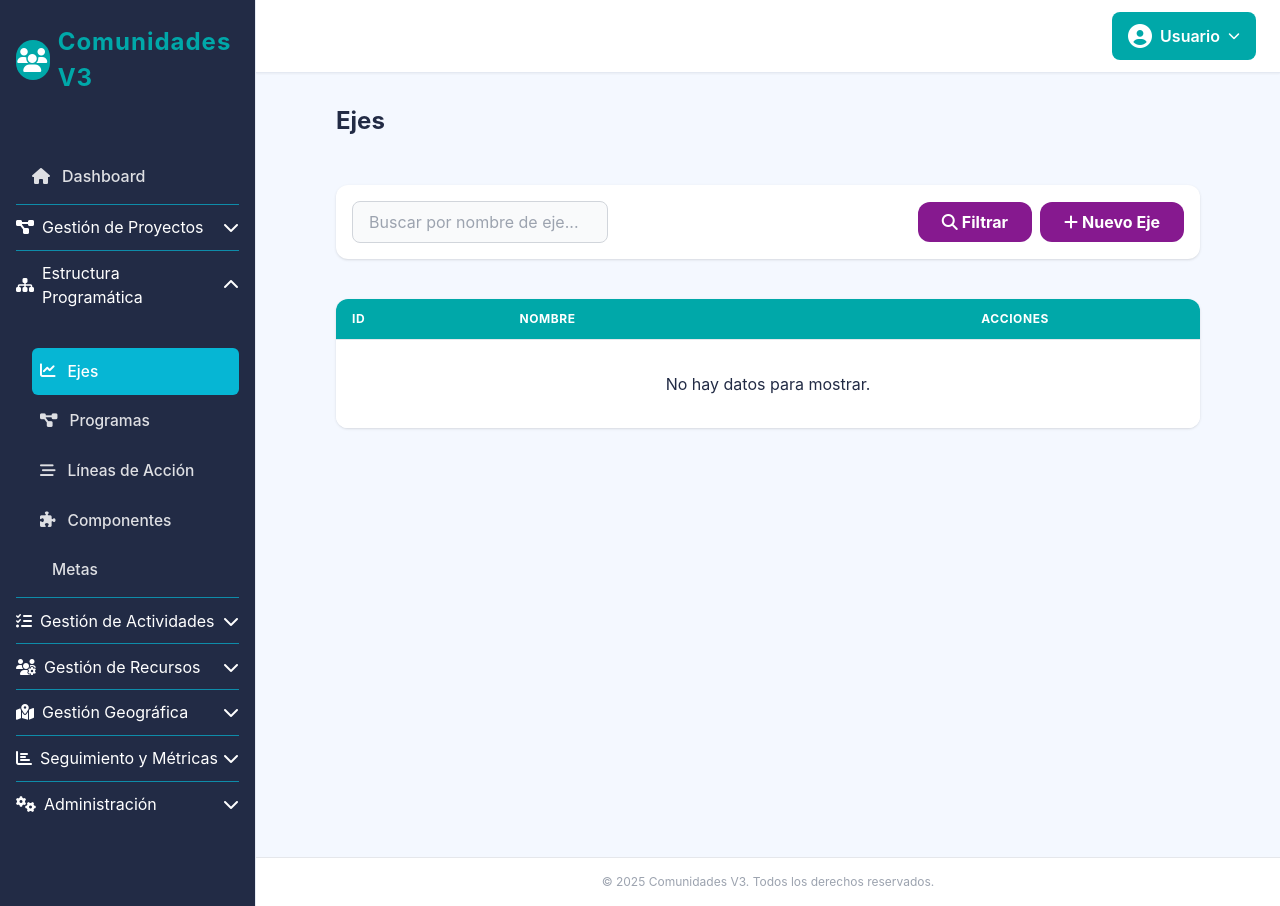
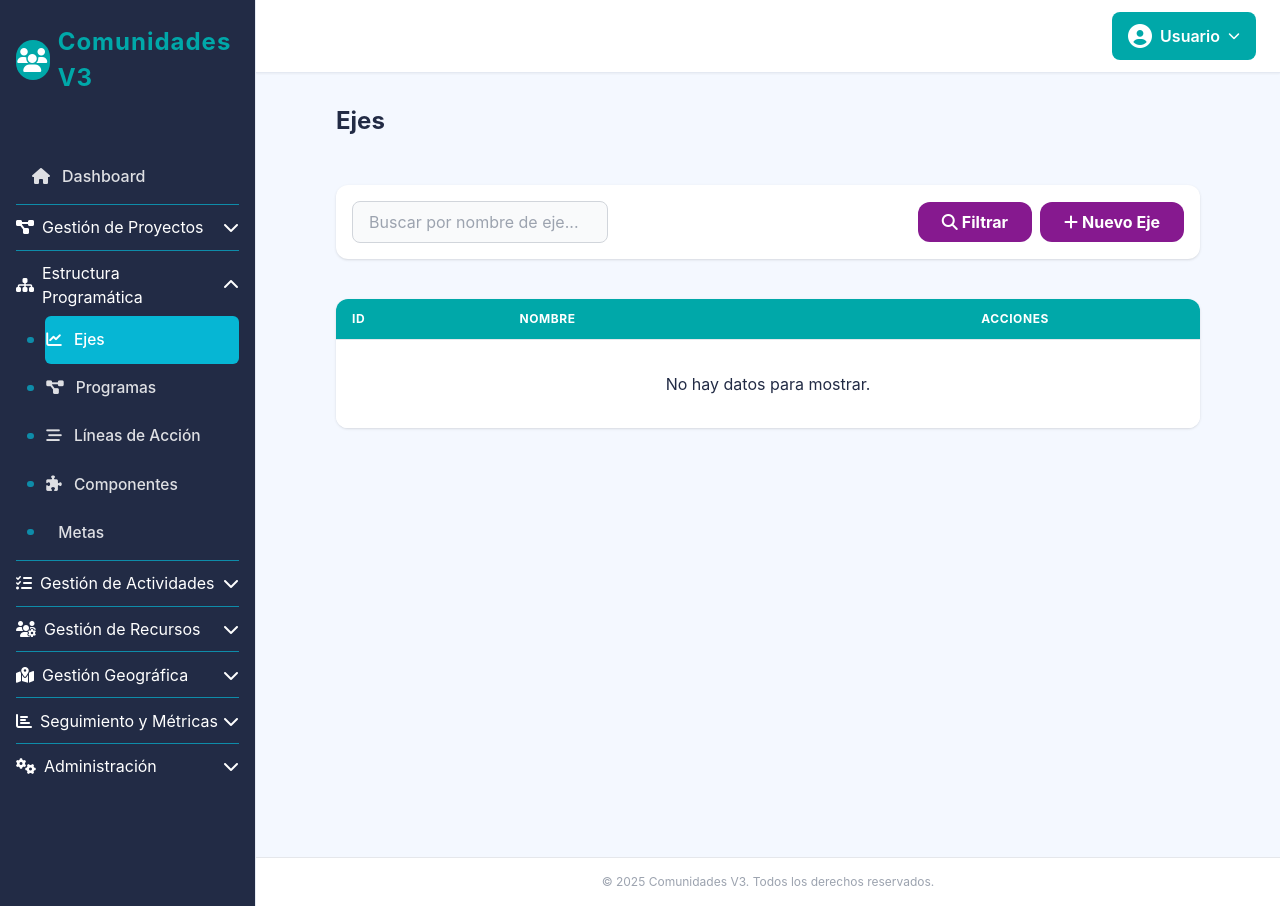
Before and after one commit to dagargon89/comunidades_v3, a PHP site: page /axes in a window 1280 px wide. Run offline with PHP 8.4, Linux system fonts and the light colour scheme; the visitor is signed in with stand-in values (Sample User, id 1); data that the repository does not hold is empty; some libraries are stand-ins or nearby versions.

Commit message:
Actualización de la barra lateral para mejorar la presentación y organización de los elementos. Se ajustaron los estilos CSS, incluyendo la eliminación de márgenes innecesarios y la modificación de la estructura de las listas. Además, se actualizaron los detalles de depuración de sesiones para reflejar cambios en los parámetros de solicitud.

```diff
--- a/session_debug.txt
+++ b/session_debug.txt
@@ -27,7 +27,7 @@ INDEX: Array
     [CONTEXT_DOCUMENT_ROOT] => C:/laragon/www/comunidades_v3/public
     [SERVER_ADMIN] => admin@example.com
     [SCRIPT_FILENAME] => C:/laragon/www/comunidades_v3/public/index.php
-    [REMOTE_PORT] => 62189
+    [REMOTE_PORT] => 62438
     [REDIRECT_URL] => /axes
     [GATEWAY_INTERFACE] => CGI/1.1
     [SERVER_PROTOCOL] => HTTP/1.1
@@ -36,8 +36,8 @@ INDEX: Array
     [REQUEST_URI] => /axes
     [SCRIPT_NAME] => /index.php
     [PHP_SELF] => /index.php
-    [REQUEST_TIME_FLOAT] => 1751658864.8641
-    [REQUEST_TIME] => 1751658864
+    [REQUEST_TIME_FLOAT] => 1751659464.1347
+    [REQUEST_TIME] => 1751659464
 )
 Array
 (
--- a/src/Views/layouts/partials/sidebar.php
+++ b/src/Views/layouts/partials/sidebar.php
@@ -18,13 +18,6 @@ function is_active($route)
         border-radius: 0.5rem;
     }
 
-    .sidebar .accordion-header:hover,
-    .sidebar .accordion-header:focus {
-        background: #06b6d4;
-        /* Color activo (ejemplo: tailwind cyan-500) */
-        color: #fff;
-    }
-
     .sidebar .accordion-header .accordion-icon {
         transition: transform 0.2s;
     }
@@ -33,19 +26,44 @@ function is_active($route)
         transform: rotate(180deg);
     }
 
+    .sidebar .accordion-content ul {
+        list-style: none;
+        padding-left: 0.5rem;
+        margin: 0;
+    }
+
     .sidebar .accordion-content ul>li {
-        margin-bottom: 0.15rem;
-        margin-top: 0.15rem;
+        display: flex;
+        align-items: center;
+        margin-bottom: 0.05rem;
+        margin-top: 0.05rem;
+        min-height: 2rem;
+    }
+
+    .sidebar .accordion-content ul>li::before {
+        content: '';
+        display: inline-block;
+        width: 0.4em;
+        height: 0.4em;
+        background: #06b6d4;
+        border-radius: 50%;
+        margin-right: 0.7em;
+        margin-left: 0.2em;
+        opacity: 0.7;
     }
 
     .sidebar .accordion-content ul>li>a {
-        padding-left: 0.5rem;
+        padding-left: 0.1rem;
         border-radius: 0.375rem;
         font-size: 0.97rem;
+        flex: 1;
+        display: flex;
+        align-items: center;
+        min-height: 2rem;
+        transition: background 0.2s, color 0.2s;
     }
 
-    .sidebar .accordion-content ul>li>a.active,
-    .sidebar .accordion-content ul>li>a:hover {
+    .sidebar .accordion-content ul>li>a.active {
         background: #06b6d4;
         color: #fff;
     }
@@ -59,8 +77,8 @@ function is_active($route)
     }
 
     .sidebar ul.space-y-1>li {
-        margin-bottom: 0.1rem;
-        margin-top: 0.1rem;
+        margin-bottom: 0.05rem;
+        margin-top: 0.05rem;
     }
 
     .sidebar .sidebar-group-label {
@@ -95,7 +113,7 @@ function is_active($route)
                     <i class="fas fa-chevron-down accordion-icon transition-transform"></i>
                 </button>
                 <div class="accordion-content hidden">
-                    <ul class="ml-4 mt-1">
+                    <ul class="ml-2 mt-1">
                         <li><a href="/projects" class="<?= is_active('/projects') ? 'active' : '' ?>"><i class="fas fa-folder"></i> Proyectos</a></li>
                         <li><a href="/specific_objectives" class="<?= is_active('/specific_objectives') ? 'active' : '' ?>"><i class="fas fa-bullseye"></i> Objetivos Específicos</a></li>
                     </ul>
@@ -112,7 +130,7 @@ function is_active($route)
                     <i class="fas fa-chevron-down accordion-icon transition-transform"></i>
                 </button>
                 <div class="accordion-content hidden">
-                    <ul class="ml-4 mt-1">
+                    <ul class="ml-2 mt-1">
                         <li><a href="/axes" class="<?= is_active('/axes') ? 'active' : '' ?>"><i class="fas fa-chart-line"></i> Ejes</a></li>
                         <li><a href="/programs" class="<?= is_active('/programs') ? 'active' : '' ?>"><i class="fas fa-project-diagram"></i> Programas</a></li>
                         <li><a href="/action_lines" class="<?= is_active('/action_lines') ? 'active' : '' ?>"><i class="fas fa-stream"></i> Líneas de Acción</a></li>
@@ -132,7 +150,7 @@ function is_active($route)
                     <i class="fas fa-chevron-down accordion-icon transition-transform"></i>
                 </button>
                 <div class="accordion-content hidden">
-                    <ul class="ml-4 mt-1">
+                    <ul class="ml-2 mt-1">
                         <li><a href="/activities" class="<?= is_active('/activities') ? 'active' : '' ?>"><i class="fas fa-clipboard-list"></i> Actividades</a></li>
                         <li><a href="/activity_calendar" class="<?= is_active('/activity_calendar') ? 'active' : '' ?>"><i class="fas fa-calendar-alt"></i> Calendario</a></li>
                         <li><a href="/activity_files" class="<?= is_active('/activity_files') ? 'active' : '' ?>"><i class="fas fa-file-alt"></i> Archivos</a></li>
@@ -150,7 +168,7 @@ function is_active($route)
                     <i class="fas fa-chevron-down accordion-icon transition-transform"></i>
                 </button>
                 <div class="accordion-content hidden">
-                    <ul class="ml-4 mt-1">
+                    <ul class="ml-2 mt-1">
                         <li><a href="/responsibles" class="<?= is_active('/responsibles') ? 'active' : '' ?>"><i class="fas fa-user-tie"></i> Responsables</a></li>
                         <li><a href="/data_collectors" class="<?= is_active('/data_collectors') ? 'active' : '' ?>"><i class="fas fa-user-graduate"></i> Recolectores</a></li>
                         <li><a href="/organizations" class="<?= is_active('/organizations') ? 'active' : '' ?>"><i class="fas fa-building"></i> Organizaciones</a></li>
@@ -169,7 +187,7 @@ function is_active($route)
                     <i class="fas fa-chevron-down accordion-icon transition-transform"></i>
                 </button>
                 <div class="accordion-content hidden">
-                    <ul class="ml-4 mt-1">
+                    <ul class="ml-2 mt-1">
                         <li><a href="/locations" class="<?= is_active('/locations') ? 'active' : '' ?>"><i class="fas fa-map-pin"></i> Ubicaciones</a></li>
                         <li><a href="/polygons" class="<?= is_active('/polygons') ? 'active' : '' ?>"><i class="fas fa-draw-polygon"></i> Polígonos</a></li>
                     </ul>
@@ -186,7 +204,7 @@ function is_active($route)
                     <i class="fas fa-chevron-down accordion-icon transition-transform"></i>
                 </button>
                 <div class="accordion-content hidden">
-                    <ul class="ml-4 mt-1">
+                    <ul class="ml-2 mt-1">
                         <li><a href="/planned_metrics" class="<?= is_active('/planned_metrics') ? 'active' : '' ?>"><i class="fas fa-chart-line"></i> Métricas Planificadas</a></li>
                         <li><a href="/beneficiary_registry" class="<?= is_active('/beneficiary_registry') ? 'active' : '' ?>"><i class="fas fa-user-friends"></i> Registro de Beneficiarios</a></li>
                     </ul>
@@ -203,7 +221,7 @@ function is_active($route)
                     <i class="fas fa-chevron-down accordion-icon transition-transform"></i>
                 </button>
                 <div class="accordion-content hidden">
-                    <ul class="ml-4 mt-1">
+                    <ul class="ml-2 mt-1">
                         <?php if (current_user() && current_user()->hasPermission('user.view')): ?>
                             <li><a href="/users" class="<?= is_active('/users') ? 'active' : '' ?>"><i class="fas fa-users-cog"></i> Usuarios</a></li>
                         <?php endif; ?>
```
